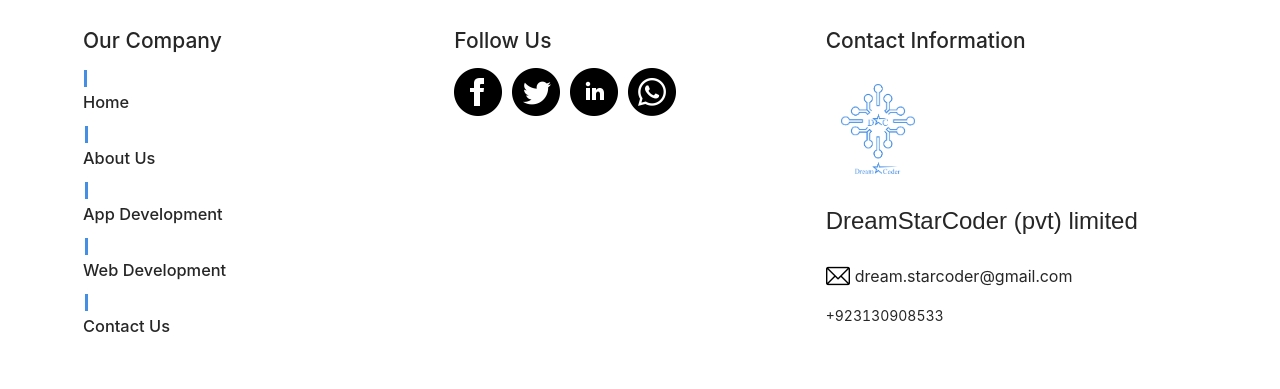
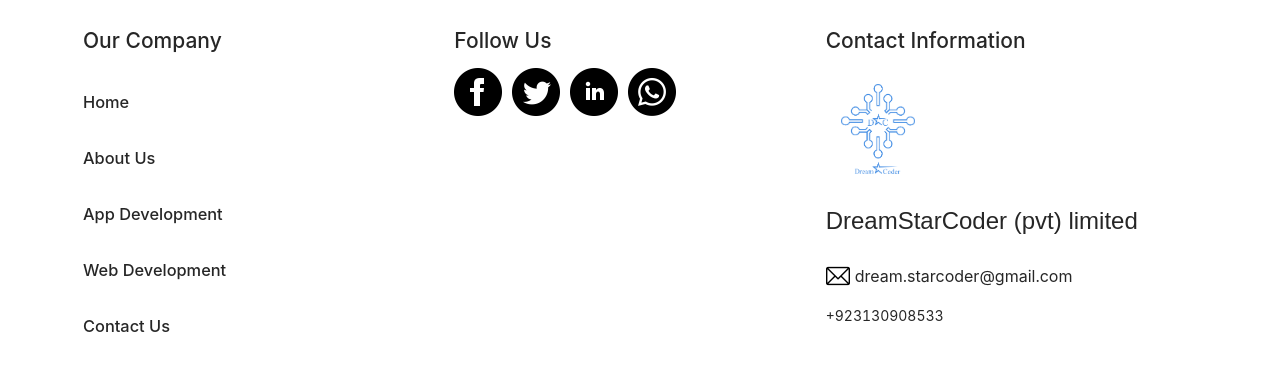
Before and after one commit to A-Wahabb/DreamStar, a React (Create React App) app: page /contact-us in a window 1280 px wide. Shown: the part 1477-1866 px from the top of the page. Built offline with nearby package versions, Linux system fonts and the light colour scheme.

Commit message:
Design Bug Fixed

```diff
--- a/src/components/footer.css
+++ b/src/components/footer.css
@@ -14,7 +14,7 @@
 .our_company .link h3{
    width: 50%;
 }
-.our_company h3:hover,a{
+.our_company h3:hover{
     width: 50%;
     background-color: #448ee4;
     color: white;
```
